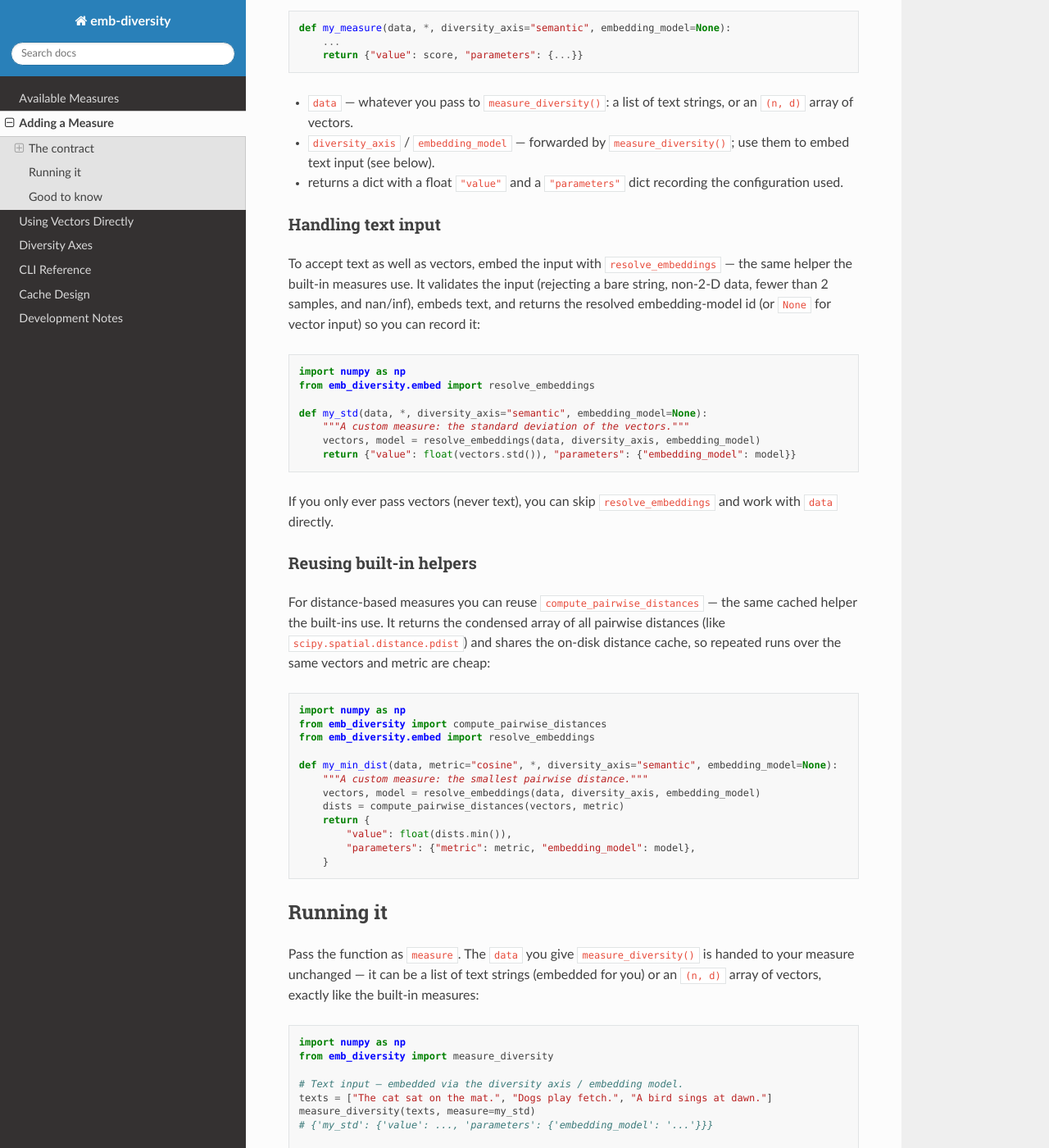
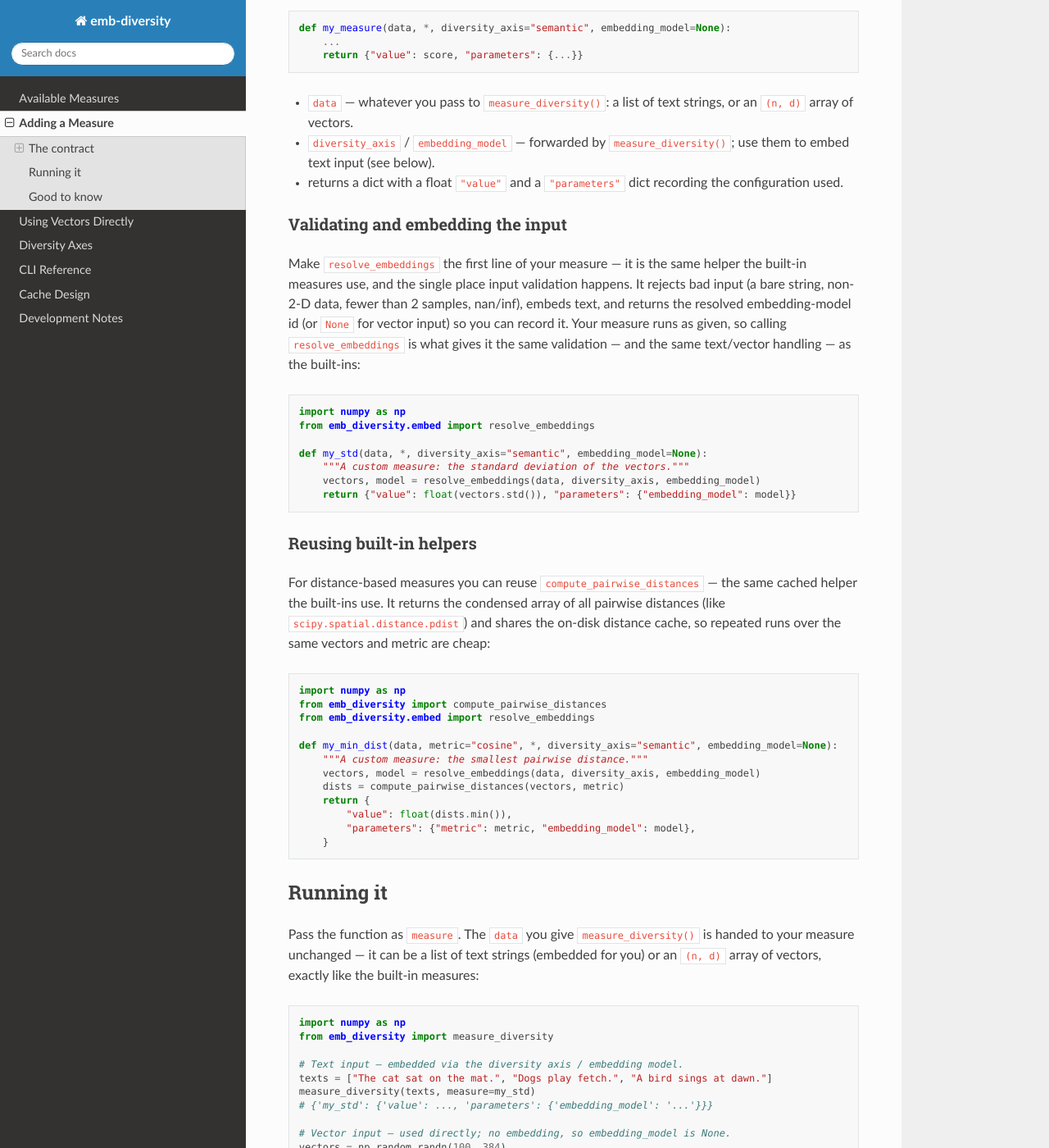
Before and after one commit to nlpsoc/emb-diversity, a Sphinx documentation site: the page built from docs/source/user-guide/adding-a-measure.md, in a window 1280 px wide and 1400 px high, scrolled down 375 px. Shown: the whole window at 82% size. Built offline with Sphinx 7.4.7 and the Read the Docs theme 3.1.0, drawn with Linux system fonts in a browser that asks for light colours; pages that are not in the unit, such as notebooks, are missing from menus; some of the changed text lies outside the part shown.

Commit message:
docs: present resolve_embeddings as the required first line, not optional
A custom measure runs as given, so resolve_embeddings is where input
validation happens — drop the suggestion to skip it and tell users to make
it the first line of their measure.

Co-Authored-By: Claude Opus 4.8 (1M context) <noreply@anthropic.com>

````diff
--- a/docs/source/user-guide/adding-a-measure.md
+++ b/docs/source/user-guide/adding-a-measure.md
@@ -22,12 +22,14 @@ def my_measure(data, *, diversity_axis="semantic", embedding_model=None):
 - returns a dict with a float `"value"` and a `"parameters"` dict recording the
   configuration used.
 
-### Handling text input
+### Validating and embedding the input
 
-To accept text as well as vectors, embed the input with `resolve_embeddings` — the
-same helper the built-in measures use. It validates the input (rejecting a bare
-string, non-2-D data, fewer than 2 samples, and nan/inf), embeds text, and returns
-the resolved embedding-model id (or `None` for vector input) so you can record it:
+Make `resolve_embeddings` the first line of your measure — it is the same helper the
+built-in measures use, and the single place input validation happens. It rejects bad
+input (a bare string, non-2-D data, fewer than 2 samples, nan/inf), embeds text, and
+returns the resolved embedding-model id (or `None` for vector input) so you can
+record it. Your measure runs as given, so calling `resolve_embeddings` is what gives
+it the same validation — and the same text/vector handling — as the built-ins:
 
 ```python
 import numpy as np
@@ -38,9 +40,6 @@ def my_std(data, *, diversity_axis="semantic", embedding_model=None):
     vectors, model = resolve_embeddings(data, diversity_axis, embedding_model)
     return {"value": float(vectors.std()), "parameters": {"embedding_model": model}}
 ```
-
-If you only ever pass vectors (never text), you can skip `resolve_embeddings` and
-work with `data` directly.
 
 ### Reusing built-in helpers
 
@@ -93,9 +92,9 @@ Your measure is keyed by its function name (`my_std`) in the result.
 
 ## Good to know
 
-- **Run as given.** A custom measure is not validated or wrapped — it runs exactly
-  as written. (Calling `resolve_embeddings` first is what gives the built-ins their
-  input validation; do the same if you want it.)
+- **Run as given.** A custom measure is not wrapped or checked — it runs exactly as
+  written. Calling `resolve_embeddings` first (as above) is what validates the input,
+  so make it the first line of your measure.
 - **Failures are isolated.** If your measure raises, its `"value"` is `nan`, the
   entry gains an `"error"` key, and a `UserWarning` is emitted — the other measures
   in the call still run. This matches how built-in failures are reported.
````
